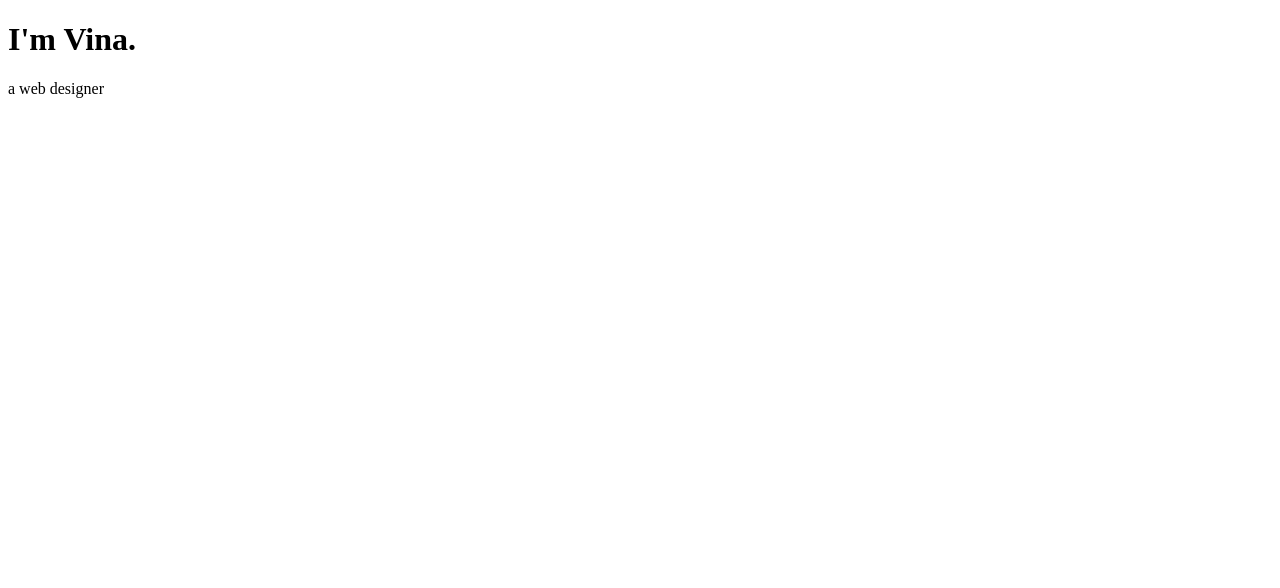
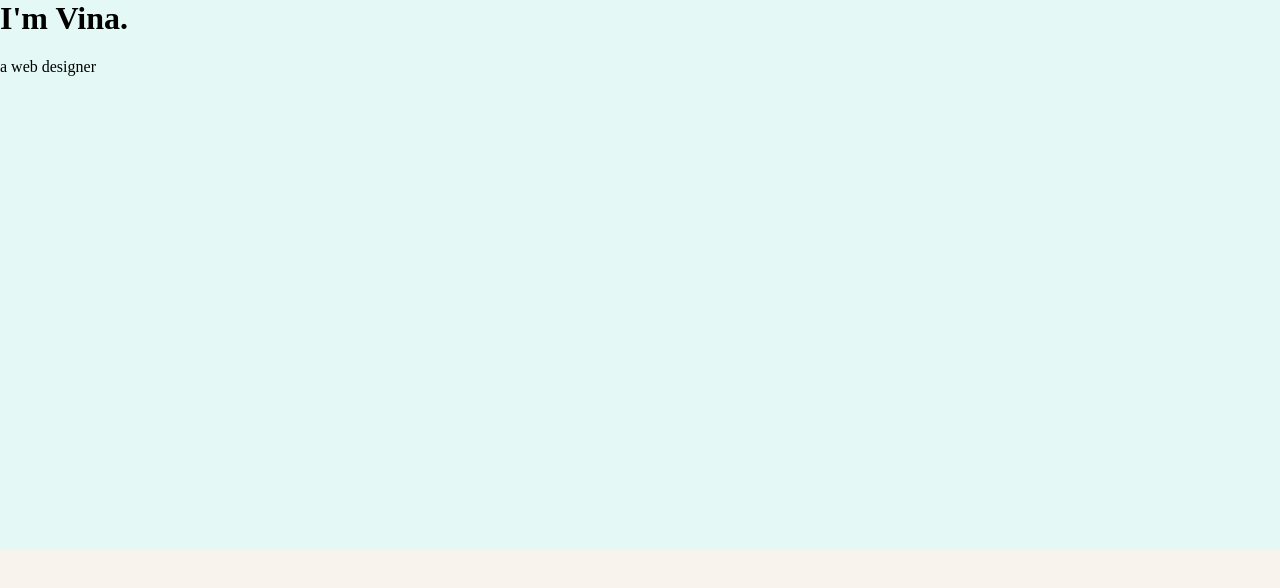
Before and after one commit to VinaFu/4, a plain HTML site: page index.html in a window 1280 px wide. Drawn offline with Linux system fonts and the light colour scheme; the site is published under a folder, as on GitHub Pages, so addresses that start at the root find nothing.

Commit message:
Update index.html

```diff
--- a/index.html
+++ b/index.html
@@ -5,7 +5,7 @@
     <meta http-equiv="X-UA-Compatible" content="IE=edge">
     <meta name="viewport" content="width=device-width, initial-scale=1.0">
     <title>Vina Fu</title>
-    <link rel="stylesheet" href="/CSS/vCss.css">
+    <link rel="stylesheet" href="./CSS/vCss.css">
     <link rel="icon" href="favicon.ico">
 </head>
 <body>
```
